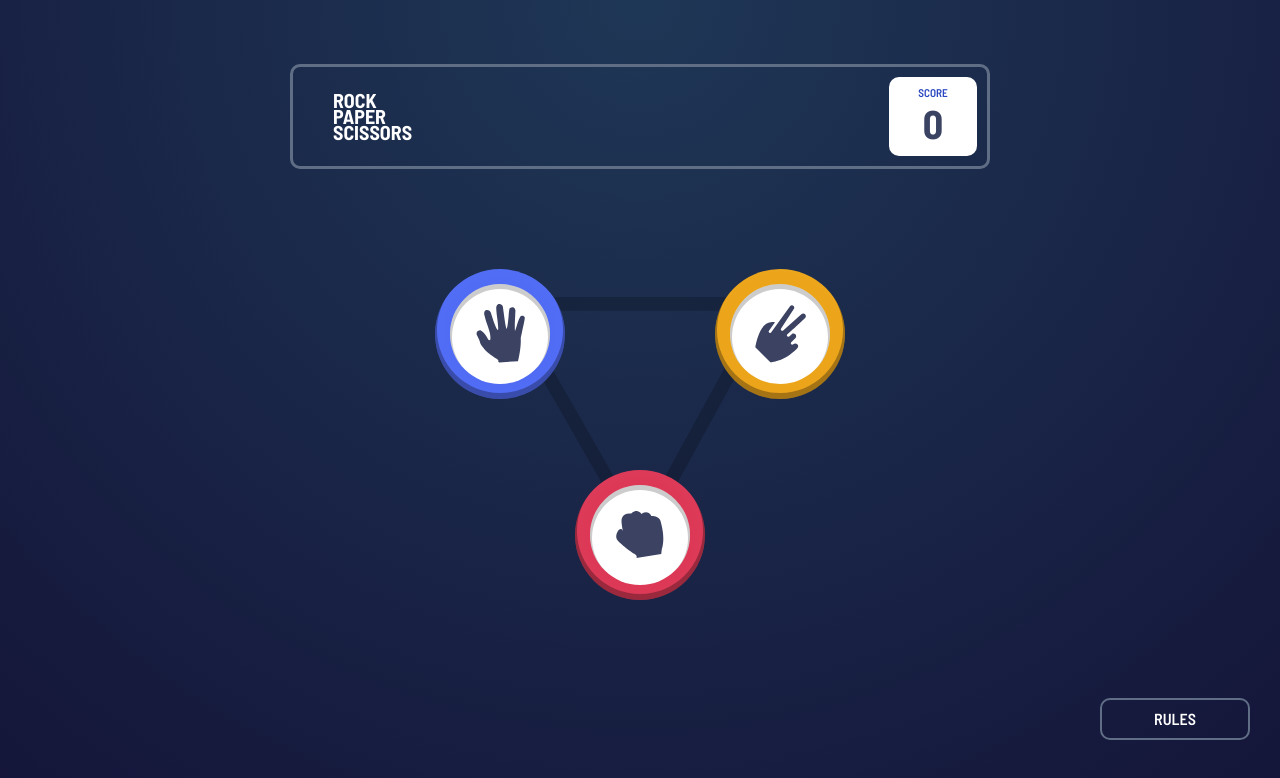
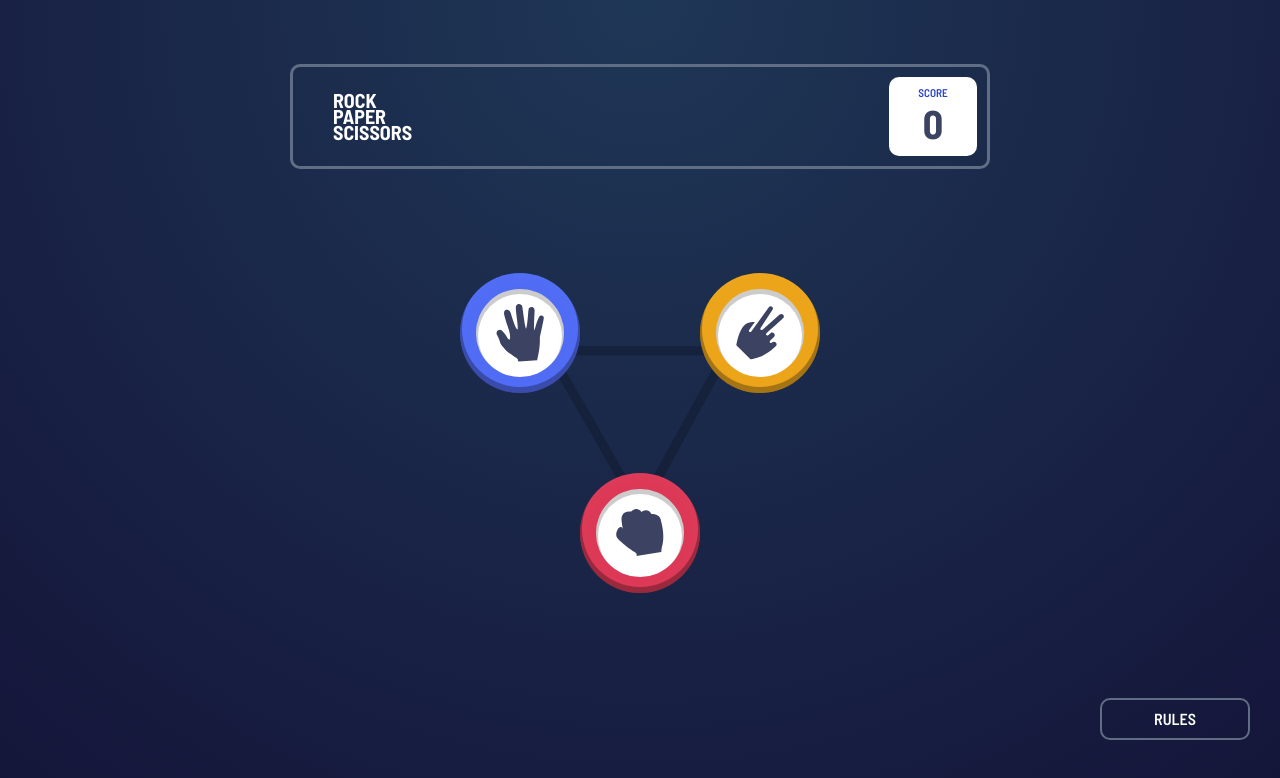
Before and after one commit to Kasia-Sikora/FA-Rock-Paper-Scissors, a plain HTML site: page index.html in a window 1280 px wide. Drawn offline with Linux system fonts and the light colour scheme.

Commit message:
Implement RWD

```diff
--- a/src/css/main.scss
+++ b/src/css/main.scss
@@ -36,8 +36,8 @@ body {
 }
 
 .modal {
-  width: 100vw;
-  height: 100vh;
+  width: 100%;
+  height: 100%;
   background-color: rgba(0, 0, 0, 0.5);
   position: absolute;
   z-index: 2;
@@ -52,6 +52,10 @@ body {
     width: 100%;
     height: 100%;
     padding: 17% 0;
+
+    img:nth-of-type(1) {
+      max-width: 100%;
+    }
 
     img:nth-of-type(2) {
       max-width: 100%;
@@ -105,7 +109,7 @@ body {
   @include flex-centered;
   flex-wrap: wrap;
   background: url("../images/bg-triangle.svg") center center no-repeat;
-  background-size: 70%;
+  background-size: 60%;
   width: 90%;
   margin-top: 5vh;
   max-width: 700px;
@@ -113,6 +117,8 @@ body {
   .container {
     position: relative;
     @include flex-centered;
+    width: 20vh;
+    height: 20vh;
   }
 
   .paper {
@@ -131,26 +137,31 @@ body {
   .circle-computer {
     @include flex-centered;
     border-radius: $circleRadius;
-    width: 130px;
-    height: 130px;
+    width: 15vh;
+    height: 15vh;
     position: relative;
     box-shadow: inset 0 -4px 0.5px 2px rgba(0, 0, 0, 0.3);
-    margin: 19px;
+    //margin: 19px;
     z-index: 1;
 
     .circle-inside {
-      width: 100px;
-      height: 100px;
+      width: 11vh;
+      height: 11vh;
       background-color: $white;
       border-radius: $circleRadius;
       box-shadow: inset 0 3px 0.5px 2px rgba(0, 0, 0, 0.2);
       @include flex-centered;
+
+      img{
+        width: 6vh;
+      }
     }
   }
 
   .circle-computer {
     box-shadow: none;
     display: none;
+    margin: 0 5%;
 
     .circle-inside {
       background-color: rgba(0, 0, 0, 0.1);
@@ -229,15 +240,15 @@ button {
   }
 
   .game {
-    background: url("../images/bg-triangle.svg") center 8vh no-repeat;
+    background: url("../images/bg-triangle.svg") center no-repeat;
     background-size: 40%;
     position: relative;
-    max-width: 700px;
+    max-width: 60vh;
     margin-top: unset;
 
     .container {
-      width: 40%;
-      height: 60%;
+      width: 25vh;
+      height: 25vh;
     }
   }
 
--- a/src/css/mixins.scss
+++ b/src/css/mixins.scss
@@ -1,5 +1,5 @@
 @mixin flex-centered{
   display: flex;
   align-items: center;
-  justify-content: center;
+  justify-content: space-around;
 }
```
Also changed, not shown: src/css/main.css, 1 other file.
